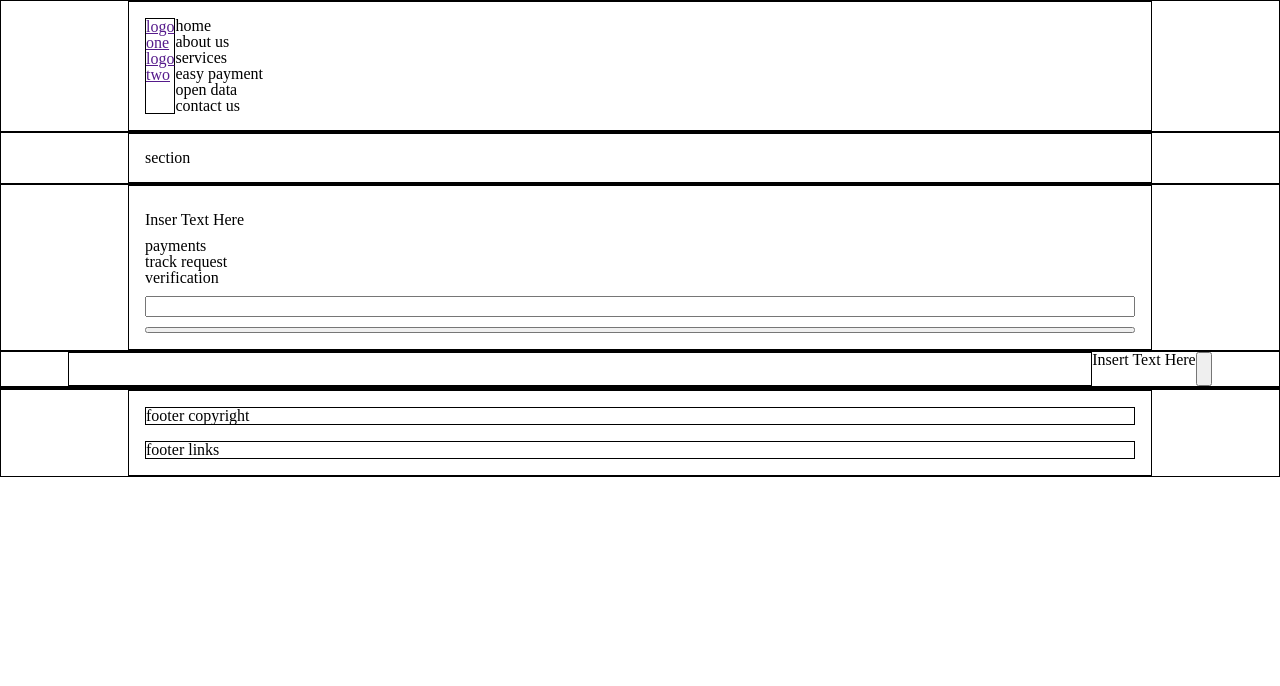
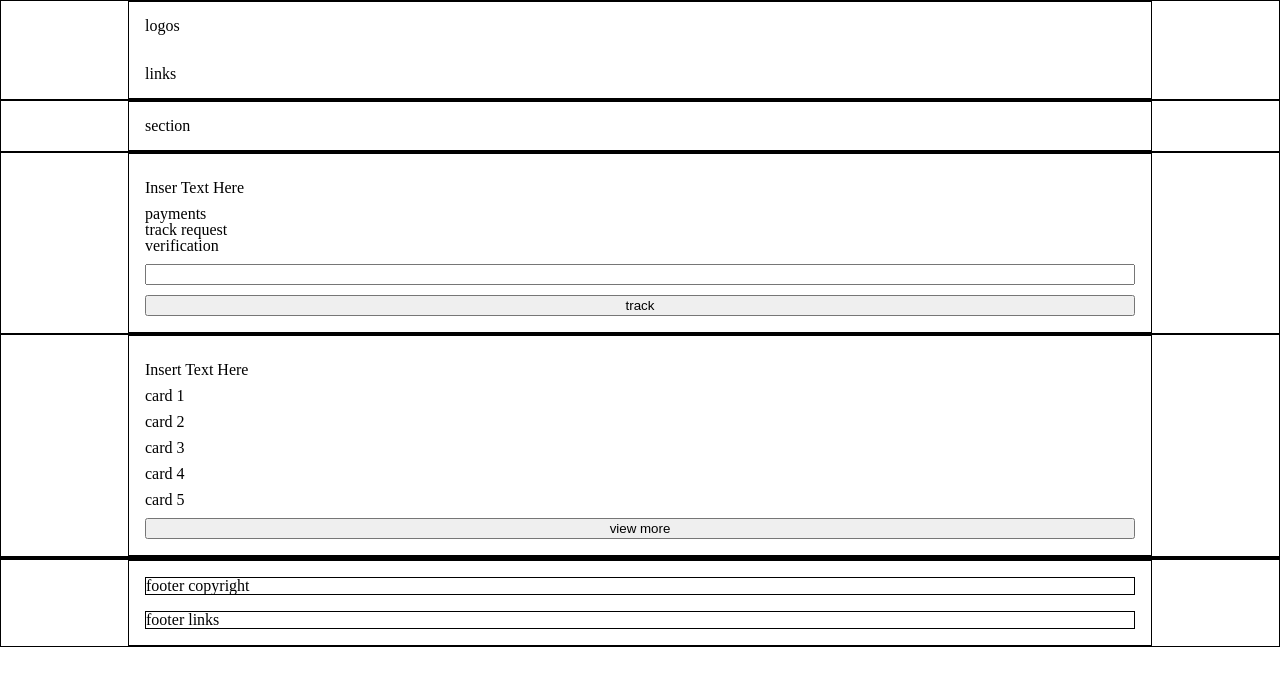
Before and after one commit to MrDoga/assignment_01, a plain HTML site: page index.html in a window 1280 px wide. Drawn offline with Linux system fonts and the light colour scheme.

Commit message:
updated layout

```diff
--- a/index.html
+++ b/index.html
@@ -11,19 +11,11 @@
 
     <header class="global-header max-width-container border">
         <nav class="global-nav max-width border">
-            <div class="global-nav__logo border">
-                <a href="">logo one</a>
-                <a href="">logo two</a>
+            <div class="global-nav__logo">
+                logos
             </div>
             <div class="global-nav__links">
-                <ul>
-                    <li>home</li>
-                    <li>about us</li>
-                    <li>services</li>
-                    <li>easy payment</li>
-                    <li>open data</li>
-                    <li>contact us</li>
-                </ul>
+                links
             </div>
         </nav>
     </header>
@@ -45,20 +37,21 @@
                     <li>verification</li>
                 </ul>
                 <input class="payment__search-bar" type="text">
-                <button class="payment__submit-btn"></button>
+                <button class="payment__submit-btn">track</button>
             </div>
         </section>
 
         <section class="learn-more max-width-container border">
-            <div class="section-grid max-width border"></div>
+            <div class="section-grid max-width border">
                 <h2 class="learn-more__heading"></h2>
                 <p>Insert Text Here</p>
-                <div class="learn-more__card"></div>
-                <div class="learn-more__card"></div>
-                <div class="learn-more__card"></div>
-                <div class="learn-more__card"></div>
-                <div class="learn-more__card"></div>
-                <button class="learn-more__button"></button>
+                <div class="learn-more__card">card 1</div>
+                <div class="learn-more__card">card 2</div>
+                <div class="learn-more__card">card 3</div>
+                <div class="learn-more__card">card 4</div>
+                <div class="learn-more__card">card 5</div>
+                <button class="learn-more__button"> view more</button>
+            </div>
             </div>
 
         </section>
--- a/style.css
+++ b/style.css
@@ -40,8 +40,20 @@
 
 .global-nav{
     display: grid;
-    grid-template-columns: min-content 1fr;
-    grid-template-areas: "links";
+    grid-template-columns: repeat(11,1fr);
+    gap: 2em;
+}
+
+.global-nav__logo{
+    /* grid-area: logo; */
+    grid-column: 1/11;
+}
+
+.global-nav__links{
+    /* grid-area: links */
+    grid-row: 2;
+    grid-column: 1/11;
+
 }
 
 /* FOOTER LAYOUT */
@@ -54,3 +66,9 @@
     display: grid;
     gap: 1em;
 }
+
+
+
+.nav-links{
+    display: flex;
+}
```
